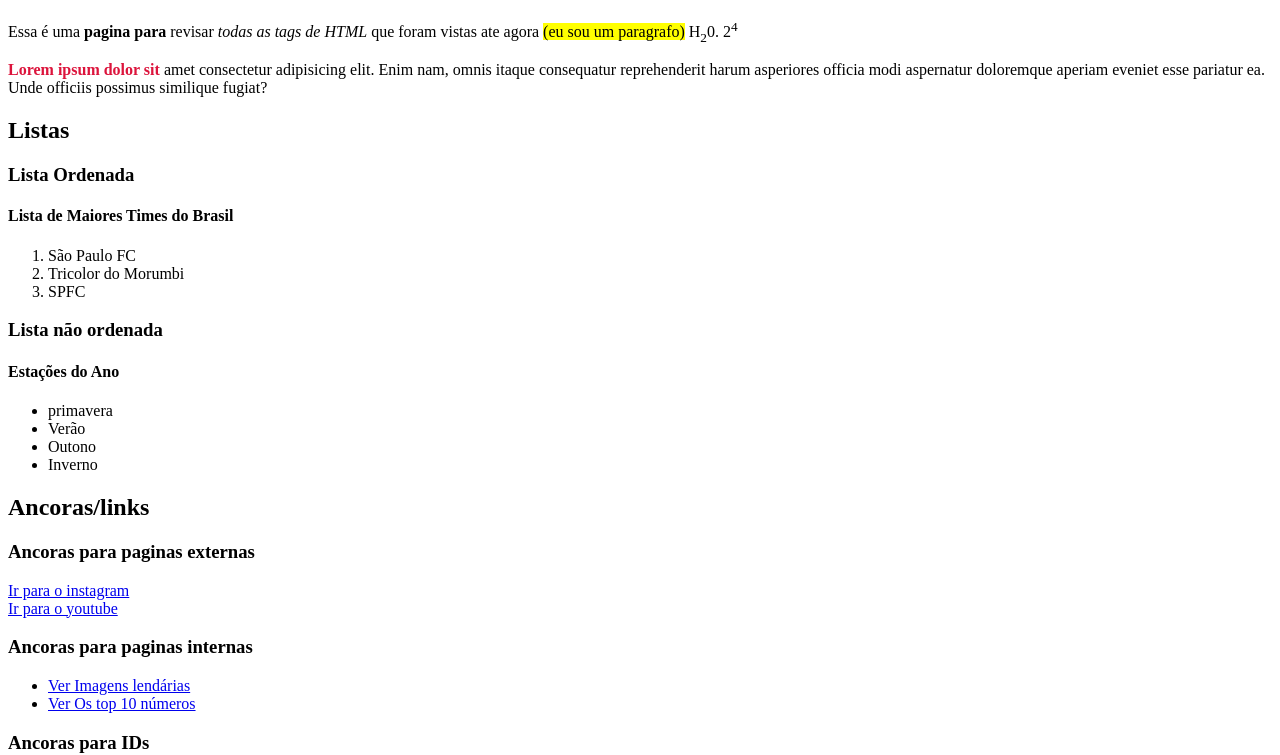
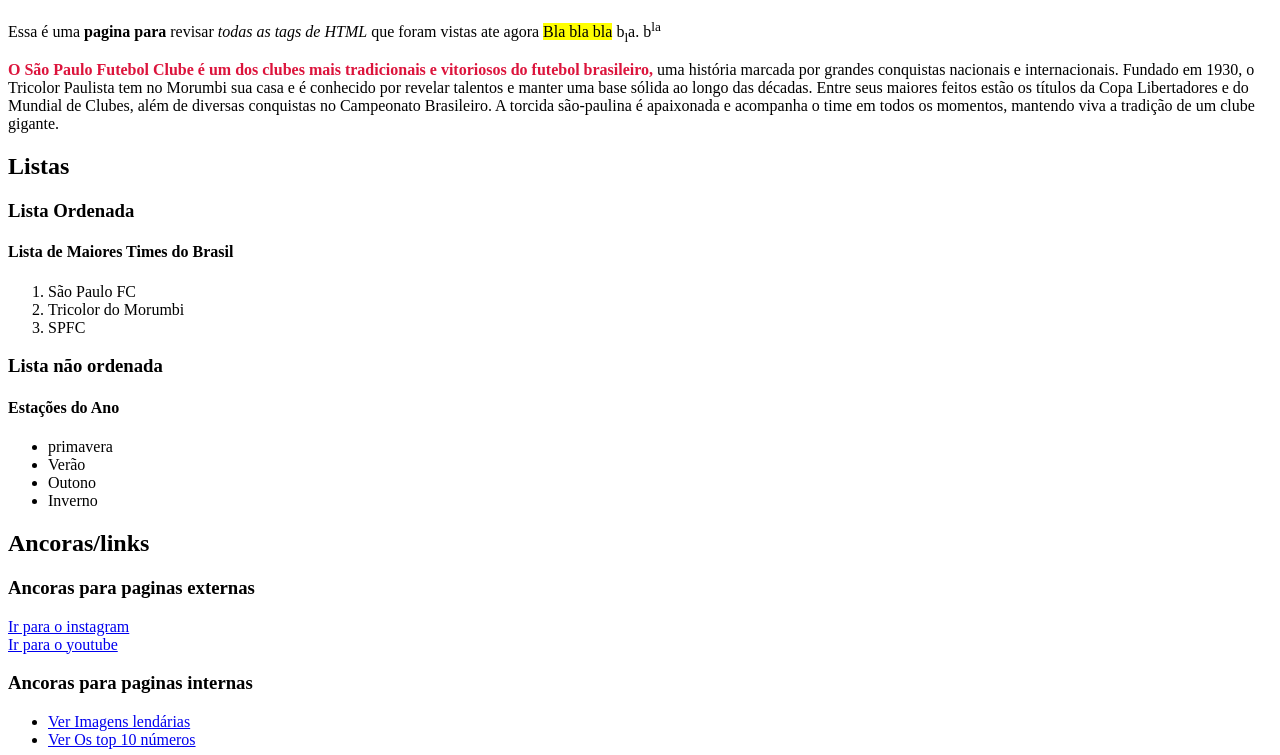
Before and after one commit to braga-pcd/li-o-2, a plain HTML site: page index.html in a window 1280 px wide. Shown: the part 61-816 px from the top of the page. Drawn offline with Linux system fonts and the light colour scheme.

Commit message:
mudanças dos paragrafos

```diff
--- a/index.html
+++ b/index.html
@@ -29,11 +29,11 @@
 <body>
     <header>
         <h1 id="Titulo Principal">Revisão e novas tags de texto</h1>
-        <p>Essa é uma <strong>pagina para</strong> revisar <em>todas as tags de HTML</em> que foram vistas ate agora <mark>(eu sou um paragrafo)</mark> H<sub>2</sub>0. 2<sup>4</sup></p>
+        <p>Essa é uma <strong>pagina para</strong> revisar <em>todas as tags de HTML</em> que foram vistas ate agora <mark>Bla bla bla</mark> b<sub>l</sub>a. b<sup>la</sup></p>
     </header>
 
     <main>
-        <p><span class="text_red">Lorem ipsum dolor sit</span> amet consectetur adipisicing elit. Enim nam, omnis itaque consequatur reprehenderit harum asperiores officia modi aspernatur doloremque aperiam eveniet esse pariatur ea. Unde officiis possimus similique fugiat?</p>
+        <p><span class="text_red">O São Paulo Futebol Clube é um dos clubes mais tradicionais e vitoriosos do futebol brasileiro,</span> uma história marcada por grandes conquistas nacionais e internacionais. Fundado em 1930, o Tricolor Paulista tem no Morumbi sua casa e é conhecido por revelar talentos e manter uma base sólida ao longo das décadas. Entre seus maiores feitos estão os títulos da Copa Libertadores e do Mundial de Clubes, além de diversas conquistas no Campeonato Brasileiro. A torcida são-paulina é apaixonada e acompanha o time em todos os momentos, mantendo viva a tradição de um clube gigante.</p>
 
     <section class="listas">
         <h2  id="listas">Listas</h2>
```
